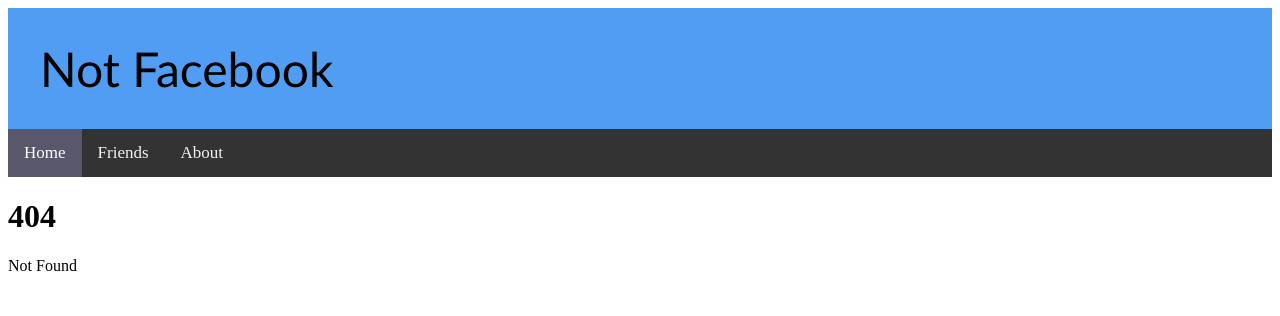
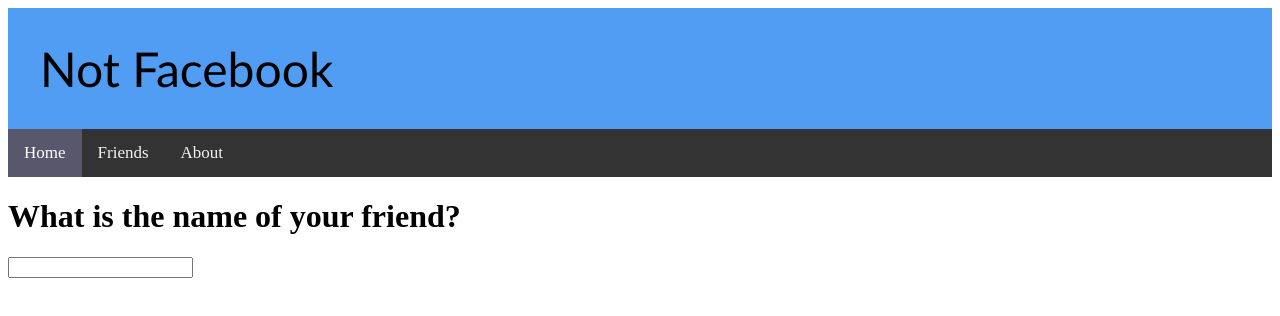
Before and after one commit to danejcamacho/Facebook-Clone-CPSC362, a SvelteKit app in the folder facebook-clone/: page /add_friend in a window 1280 px wide. Before the commit this address had no page. Shown: the top 316 px of the page. Built offline with nearby package versions, Linux system fonts and the light colour scheme.

Commit message:
added add_friend page

```diff
--- /dev/null
+++ b/facebook-clone/src/routes/add_friend/+page.svelte
@@ -0,0 +1,9 @@
+<script>
+    /** @type {import('./$types').PageData} */
+    export let data;
+</script>
+
+<h1> What is the name of your friend? </h1>
+<form>
+    <input type="text" id="fname" name="fname" ><br><br>
+</form>
--- a/facebook-clone/src/routes/friends/+page.svelte
+++ b/facebook-clone/src/routes/friends/+page.svelte
@@ -7,7 +7,7 @@
 
 <div class="button">
   <span class="plus">+</span>
-  <span class="text">Add Friend</span>
+  <a href="/add_friend">Add Friend</a>
 </div>
 
 <style>
```
